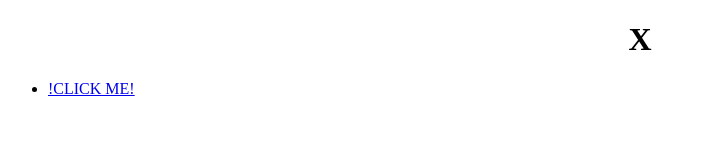
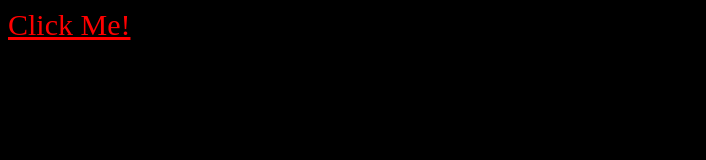
Before and after one commit to Lightnovelistlibrary/X, a plain HTML site: page index.html in a window 1280 px wide. Shown: the whole page, without its empty margins (0-706 px from the left). Drawn offline with Linux system fonts and the light colour scheme.

Commit message:
Update index.html

```diff
--- a/index.html
+++ b/index.html
@@ -1,15 +1,17 @@
 <!DOCTYPE html>
-<html>
-  <head>
-      <title>X</title>
-    <body>
-        <h1 style="text-align:center;">X</h1>
-          <ul>
-            <li>
-              <a href="https://www.reddit.com/r/NTR/s/JaWs0yDATp"target="_blank">!CLICK ME!</a>
-            </li>
-          </ul>
+<html lang="en">
+<head>
+    <meta charset="UTF-8">
+    <meta name="viewport" content="width=device-width, initial-scale=1.0">
+    <title>Enjoy Watching!</title>
+    <style>
+      body{background-color:black;}
+    </style>
+</head>
+<body>
 
-    </body>
-  </head>
+    <!-- Link to a video -->
+    <a href="https://a9fm.github.io/lightshot" style="text-align:center;color:red;font-size:30px;">Click Me!</a>
+
+</body>
 </html>
```
